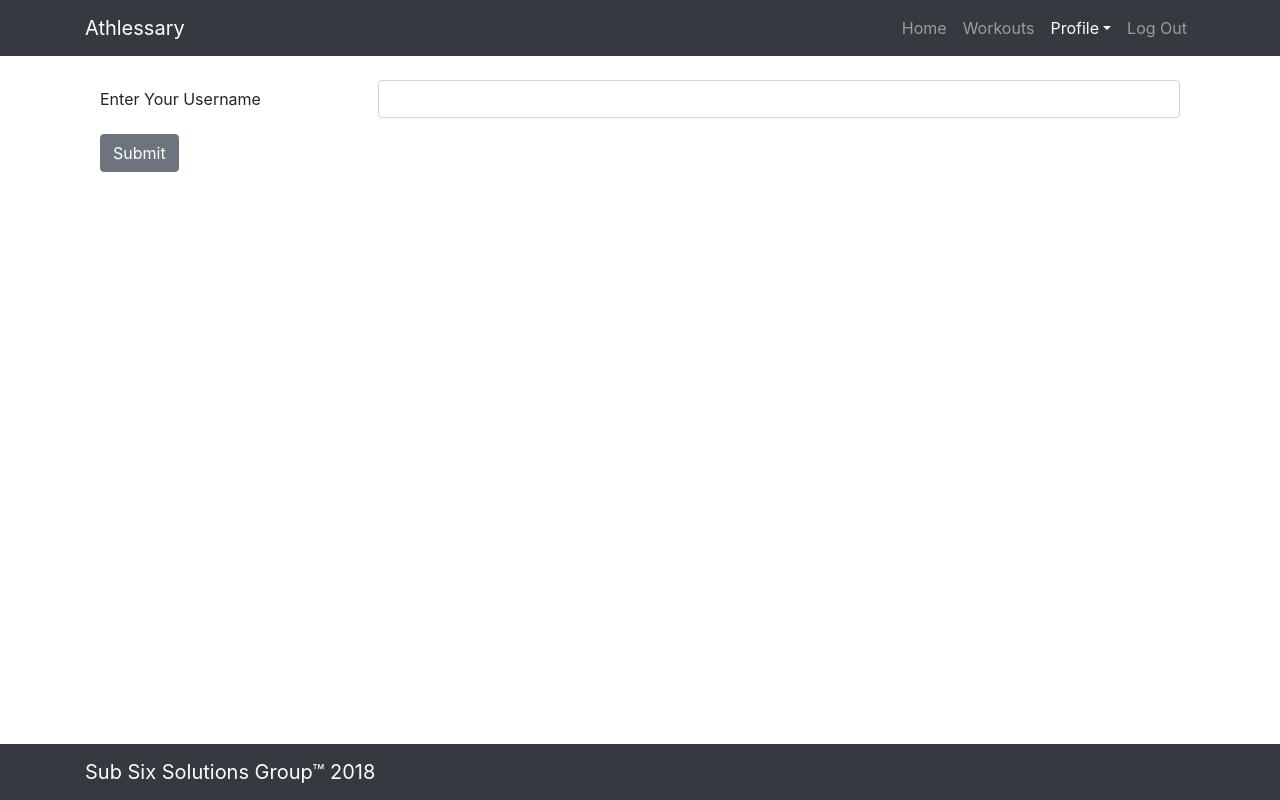
After one commit to SubSixSolutions/athlessary, a Flask app: page /recover in a window 1280 px wide. The commit adds this page. Run offline with Flask 3, Linux system fonts and the light colour scheme; some libraries are stand-ins or nearby versions.

Commit message:
create python backend support adn html templates to send emails to users for password recovery

```diff
--- a/Forms/web_forms.py
+++ b/Forms/web_forms.py
@@ -33,6 +33,12 @@ def unique_user_name(form, field):
         raise ValidationError('Username \'%s\' is taken!' % field.data)
 
 
+def find_user_name(form, field):
+    names = db.get_names()
+    if names and field.data not in names:
+        raise ValidationError('Unable to locate account for user \'%s\'!' % field.data)
+
+
 def can_drive_check(form, field):
     if int(form.num_seats.data) > 0:
         if not field.data:
@@ -42,6 +48,11 @@ def can_drive_check(form, field):
 def make_selection(form, field):
     if field.data == 'blank':
         raise ValidationError('Please make a selection.')
+
+
+class EnterUserName(FlaskForm):
+    username = StringField('Username', validators=[InputRequired(), find_user_name])
+    submit = SubmitField()
 
 
 class ChangePasswordForm(FlaskForm):
--- a/main.py
+++ b/main.py
@@ -7,8 +7,9 @@ from flask_login import LoginManager, login_user, login_required, logout_user, c
 from passlib.hash import pbkdf2_sha256
 from werkzeug.utils import secure_filename
 from twilio.rest import Client
+import Forms.web_forms as web_forms
+from itsdangerous import URLSafeTimedSerializer
 
-import Forms.web_forms as web_forms
 
 from User.user import User
 from Utils import util_basic
@@ -26,6 +27,8 @@ application = Flask(__name__)
 # TODO Update secret key and move to external file
 application.secret_key = 'super secret string'  # Change this!
 application.debug = True
+
+ts = URLSafeTimedSerializer(application.config["SECRET_KEY"])
 
 CSV_UPLOAD_FOLDER = './csv_uploads'
 ALLOWED_EXTENSIONS = {'csv', 'txt'}
@@ -112,6 +115,50 @@ def new_signup():
 
     return render_template('signup.html', sign_up=signup_form, sign_in=signin_form, login=login,
                            _url="https://s3-us-west-2.amazonaws.com/athlessary-images/defaults/login_photo.jpg")
+
+
+@application.route('/recover', methods=['GET', 'POST'])
+def recover():
+
+    form = web_forms.EnterUserName()
+
+    if form.validate_on_submit():
+        subject = "Password reset requested"
+
+        token = ts.dumps('target-email', salt='recover-key')
+
+        recover_url = url_for(
+            'recover_password',
+            token=token,
+            _external=True)
+
+        html = render_template('recover_email.html', recover_url=recover_url)
+
+        import yagmail
+        yag = yagmail.SMTP("sender-email", "sender-password")
+        yag.send("target-email", subject, html)
+        flash('Password recovery directions have been sent to your email account.', 'alert-success')
+        return redirect(url_for('new_signup'))
+
+    return render_template('recover.html', form=form)
+
+
+@application.route('/reset/<token>', methods=['GET', 'POST'])
+def recover_password(token):
+    try:
+        email = ts.loads(token, salt="recover-key", max_age=86400)
+    except:
+        abort(404)
+
+    password_form = web_forms.ChangePasswordForm()
+
+    if password_form.validate_on_submit():
+        # look up user via email address
+        # change password in the database
+        pass
+        redirect(url_for('new_signup'))
+
+    return render_template('password_recovery.html', pass_form=password_form, token=token)
 
 
 @application.route('/profile', methods=['GET', 'POST'])
--- /dev/null
+++ b/templates/recover.html
@@ -0,0 +1,151 @@
+<!DOCTYPE html>
+<html lang="en">
+
+  <head>
+
+    <meta charset="utf-8">
+    <meta name="viewport" content="width=device-width, initial-scale=1, shrink-to-fit=no">
+    <meta name="description" content="">
+    <meta name="author" content="">
+
+    <title>Password Recovery</title>
+
+    <!-- Bootstrap core CSS -->
+
+    <!-- Link versions of bootstrap and JavaScript -->
+    <link rel="stylesheet" href="https://maxcdn.bootstrapcdn.com/bootstrap/4.0.0/css/bootstrap.min.css">
+    <script src="https://ajax.googleapis.com/ajax/libs/jquery/3.3.1/jquery.min.js"></script>
+    <script src="https://cdnjs.cloudflare.com/ajax/libs/popper.js/1.12.9/umd/popper.min.js"></script>
+    <script src="https://maxcdn.bootstrapcdn.com/bootstrap/4.0.0/js/bootstrap.min.js"></script>
+
+    <!-- Custom styles for this template -->
+    <style>
+      html {
+        height: 100%;
+      }
+      body {
+        height: 100vh;
+        padding-top: 54px;
+        display: flex;
+        flex-direction: column;
+      }
+      @media (min-width: 992px) {
+        body {
+          padding-top: 56px;
+        }
+      }
+
+      @media screen and (max-width: 768px) {
+        .border-right, .border-dark {
+          border: none !important;
+        }
+      }
+
+      .content-div {
+        flex: 1 0 auto;
+      }
+      .footer_style {
+        flex-shrink: 0;
+      }
+      .upload-demo .upload-demo-wrap,
+      .upload-demo .upload-result,
+      .upload-demo.ready .upload-msg {
+          display: none;
+      }
+      .upload-demo.ready .upload-demo-wrap {
+          display: block;
+      }
+      .upload-demo.ready .upload-result {
+          display: inline-block;
+      }
+      .upload-demo-wrap {
+          width: 300px;
+          height: 300px;
+          margin: 0 auto;
+      }
+
+      .upload-msg {
+          text-align: center;
+          padding: 50px;
+          font-size: 22px;
+          color: #aaa;
+          width: 260px;
+          margin: 50px auto;
+          border: 1px solid #aaa;
+      }
+    </style>
+
+  </head>
+
+  <body>
+
+
+    <div class="container content-div">
+      <!-- Navigation -->
+      <nav class="navbar navbar-expand-lg navbar-dark bg-dark fixed-top">
+        <div class="container">
+          <a class="navbar-brand" href="#">Athlessary</a>
+          <button class="navbar-toggler" type="button" data-toggle="collapse" data-target="#navbarResponsive" aria-controls="navbarResponsive" aria-expanded="false" aria-label="Toggle navigation">
+            <span class="navbar-toggler-icon"></span>
+          </button>
+          <div class="collapse navbar-collapse" id="navbarResponsive">
+            <ul class="navbar-nav ml-auto">
+              <li class="nav-item">
+                <a class="nav-link" href="{{ url_for('team') }}">Home
+                  <span class="sr-only">(current)</span>
+                </a>
+              </li>
+              <li class="nav-item">
+                <a class="nav-link" href="{{url_for('workouts')}}">Workouts</a>
+              </li>
+              <li class="nav-item active dropdown">
+                <a class="nav-link dropdown-toggle" data-toggle="dropdown" href="#" role="button" aria-haspopup="true" aria-expanded="false">Profile</a>
+                <div class="dropdown-menu">
+                  <a class="dropdown-item" href="{{url_for('profile')}}">Edit</a>
+                  <a class="dropdown-item" href="{{url_for('settings')}}">Settings</a>
+                </div>
+              </li>
+              <li class="nav-item">
+                <a class="nav-link" href="{{url_for('logout')}}">Log Out</a>
+              </li>
+            </ul>
+          </div>
+        </div>
+      </nav>
+
+      <!-- Your Content Here -->
+      <div class="col mt-4">
+        <form method="POST">
+          {{form.csrf_token}}
+          <div class="form-group row">
+            <label for="staticEmail" class="col-sm-3 col-form-label">Enter Your Username</label>
+            <div class="col-sm-9">
+              {{form.username(class_="form-control", placeholder="", autocomplete="")}}
+              <small>
+                {% for err in form.username.errors %}
+                  <p class="text-danger mb-0">{{err}}</p>
+                {% endfor %}
+              </small>
+            </div>
+          </div>
+          {{form.submit(class_="btn btn-secondary")}}
+        </form>
+      </div>
+    </div>
+
+    <!-- Footer -->
+    <footer class="footer_style" style="padding:0em; margin:0em;">
+      <nav class="navbar navbar-expand-lg navbar-dark bg-dark" style="">
+        <div class="container">
+          <div class="navbar-brand">
+            <p style="margin:0em;">Sub Six Solutions Group&trade; 2018</p>
+          </div>
+        </div>
+      </nav>
+    </footer>
+
+    <!-- Core JavaScript -->
+    <script src="https://unpkg.com/sweetalert/dist/sweetalert.min.js"></script>
+  </body>
+
+</html>
--- a/templates/signup.html
+++ b/templates/signup.html
@@ -157,6 +157,9 @@
                                       <p class="text-danger mb-0">{{err}}</p>
                                     {% endfor %}
                                   </small>
+                                  <small>
+                                    <a class="text-info" href="{{url_for('reset')}}">Fogot Password?</a>
+                                  </small>
                                 </div>
                               </div>
                               <div class="form-row">
```
Also changed, not shown: templates/password_recovery.html (added, +162 -0 lines), templates/recover_email.html (added, +10 -0 lines).
